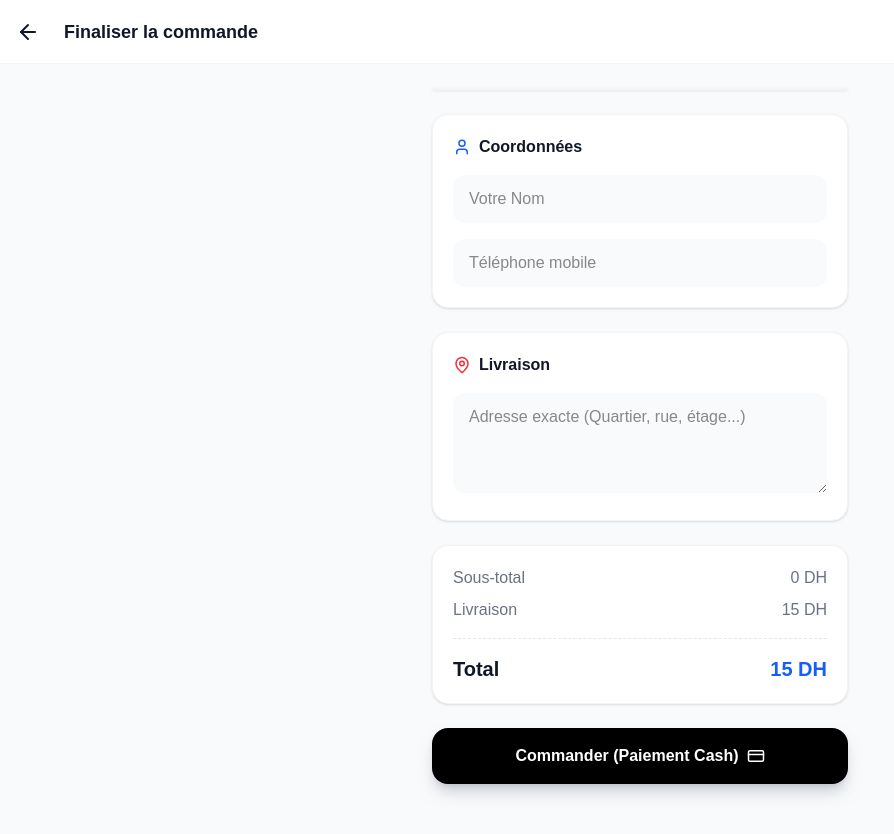
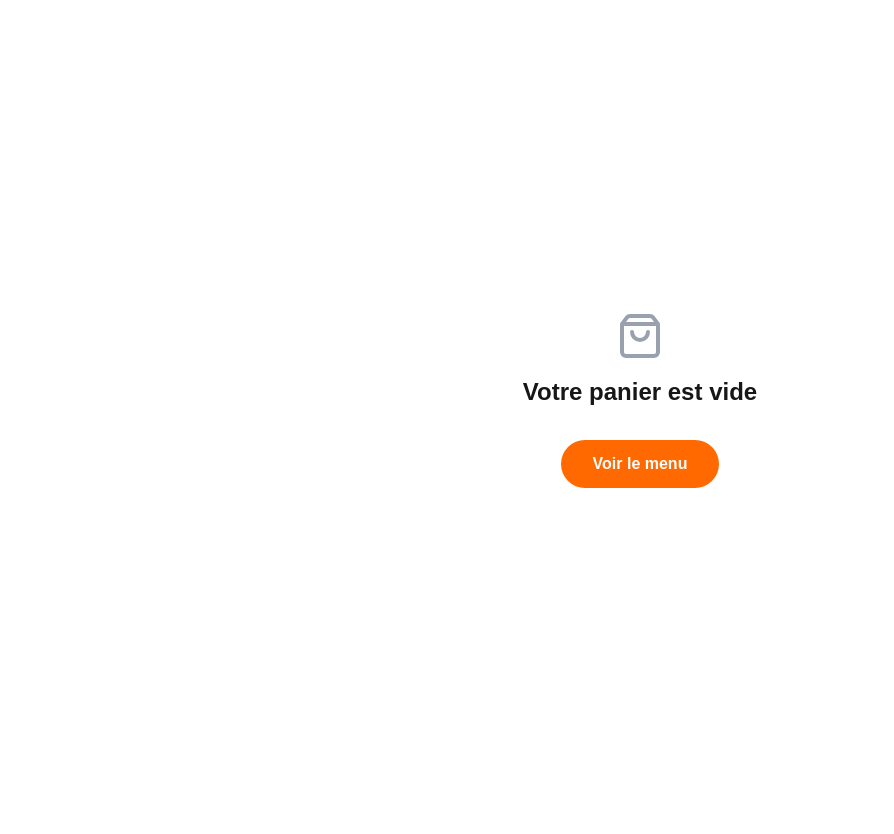
Before and after one commit to mwebsolutions86/web-ordering, a Next.js app: page /cart in a window 1280 px wide. Shown: the top 834 px of the page, without its empty margins (0-894 px from the left). After the commit the page ends 800 px from the top, so only its background shows below. Built offline with nearby package versions, Linux system fonts and the light colour scheme.

Commit message:
Description de ce que tu as changé

```diff
--- a/app/cart/page.tsx
+++ b/app/cart/page.tsx
@@ -1,180 +1,123 @@
-'use client'
+"use client";
 
-import { useState, useEffect } from 'react'
-import { useCartStore } from '@/lib/store'
-import { supabase } from '@/lib/supabase'
-import { Trash2, ArrowLeft, CheckCircle, MapPin, User, Loader2, CreditCard } from 'lucide-react'
-import Link from 'next/link'
-import { STORE_ID } from '@/lib/constants' // <--- Import Important
+import React, { useState, useEffect } from 'react';
+import Link from 'next/link';
+import { useCartStore } from '@/lib/store';
+import { ShoppingBag, Trash2, ArrowLeft, Loader2, CheckCircle } from 'lucide-react';
+import { supabase } from '@/lib/supabase';
+import { STORE_ID } from '@/lib/constants';
 
 export default function CartPage() {
-  // ... (Hooks habituels)
-  const { items, removeItem, clearCart, total } = useCartStore()
-  const [mounted, setMounted] = useState(false)
-  const [isSubmitting, setIsSubmitting] = useState(false)
-  const [orderComplete, setOrderComplete] = useState(false)
+  const { items, removeItem, clearCart, total } = useCartStore();
+  const [mounted, setMounted] = useState(false);
+  const [isSubmitting, setIsSubmitting] = useState(false);
+  const [orderComplete, setOrderComplete] = useState(false);
+  const [formData, setFormData] = useState({ name: '', phone: '', address: '' });
 
-  const [formData, setFormData] = useState({ name: '', phone: '', address: '' })
+  useEffect(() => setMounted(true), []);
 
-  useEffect(() => setMounted(true), [])
+  if (!mounted) return null;
 
-  const DELIVERY_FEE = 15
-  const cartTotal = total()
-  const finalTotal = cartTotal + DELIVERY_FEE
+  const cartTotal = total();
+  const deliveryFee = 15;
+  const finalTotal = cartTotal + deliveryFee;
 
   const handleSubmit = async (e: React.FormEvent) => {
-    e.preventDefault()
-    if (items.length === 0) return
-
-    setIsSubmitting(true)
+    e.preventDefault();
+    if (items.length === 0) return;
+    setIsSubmitting(true);
 
     try {
-      // 🏗️ 1. CRÉATION DE LA COMMANDE (HEADER)
-      // On utilise les nouveaux champs stricts de la DB
-      const { data: order, error: orderError } = await supabase
-        .from('orders')
-        .insert({
-          store_id: STORE_ID,          // Liaison au magasin physique
-          status: 'NEW',               // Enum Strict
-          payment_status: 'PENDING',
-          payment_method: 'CASH',
+      const rpcItems = items.map(item => ({
+        product_id: item.id,
+        quantity: item.quantity,
+        options: []
+      }));
 
-          total_amount: finalTotal,
-          delivery_fee: DELIVERY_FEE,
-          delivery_address: formData.address,
+      const { error: rpcError } = await supabase.rpc('create_order_secure', {
+        p_store_id: STORE_ID,
+        p_items: rpcItems,
+        p_delivery_address: formData.address,
+        p_location: null
+      });
 
-          guest_info: { name: formData.name, phone: formData.phone } // JSONB
-        })
-        .select()
-        .single()
+      if (rpcError) throw rpcError;
 
-      if (orderError) throw orderError
+      clearCart();
+      setOrderComplete(true);
+    } catch (error: unknown) {
+      const msg = error instanceof Error ? error.message : "Erreur inconnue";
+      alert("Erreur: " + msg);
+    } finally {
+      setIsSubmitting(false);
+    }
+  };
 
-      // 🏗️ 2. CRÉATION DES LIGNES (ITEMS)
-      // On sauvegarde le prix au moment de l'achat (Snapshot)
-      const orderItems = items.map(item => ({
-        order_id: order.id,
-        product_id: item.id,
-        product_name: item.name,
-        unit_price: item.price,
-        quantity: item.quantity
-      }))
-
-      const { error: itemsError } = await supabase
-        .from('order_items')
-        .insert(orderItems)
-
-      if (itemsError) throw itemsError
-
-      // Succès !
-      clearCart()
-      setOrderComplete(true)
-
-    } catch (error) {
-      console.error("Erreur commande:", error)
-      alert("Erreur technique lors de la commande.")
-    } finally {
-      setIsSubmitting(false)
-    }
-  }
-
-  // ... (Reste du JSX d'affichage inchangé, c'est juste de l'UI)
   if (orderComplete) {
     return (
       <div className="min-h-screen flex flex-col items-center justify-center p-4 text-center bg-gray-50">
-        <div className="bg-white p-8 rounded-3xl shadow-xl max-w-sm w-full flex flex-col items-center animate-in fade-in zoom-in duration-300">
-            <div className="w-20 h-20 bg-green-100 rounded-full flex items-center justify-center mb-6">
-                <CheckCircle className="text-green-600 w-10 h-10" />
-            </div>
-            <h1 className="text-2xl font-extrabold text-gray-900">Commande Reçue !</h1>
-            <p className="text-gray-500 mt-2 mb-8">La cuisine du <b>Casablanca HQ</b> a reçu votre ticket. Ça va chauffer ! 🔥</p>
-
-            <Link href="/" className="w-full py-4 bg-black text-white rounded-xl font-bold hover:bg-gray-800 transition">
-                Commander à nouveau
-            </Link>
+        <div className="bg-white p-8 rounded-3xl shadow-xl max-w-sm w-full flex flex-col items-center">
+            <CheckCircle className="text-green-600 w-16 h-16 mb-4" />
+            <h1 className="text-2xl font-bold">Commande Reçue !</h1>
+            <p className="text-gray-500 mt-2 mb-8">Votre commande est en préparation.</p>
+            <Link href="/" className="w-full py-4 bg-black text-white rounded-xl font-bold">Retour au menu</Link>
         </div>
       </div>
-    )
+    );
   }
 
-  if (!mounted) return null
+  if (items.length === 0) {
+    return (
+      <div className="min-h-screen flex flex-col items-center justify-center p-4">
+        <ShoppingBag size={48} className="text-gray-400 mb-4" />
+        <h1 className="text-2xl font-bold mb-8">Votre panier est vide</h1>
+        <Link href="/" className="bg-orange-500 text-white px-8 py-3 rounded-full font-semibold">Voir le menu</Link>
+      </div>
+    );
+  }
 
   return (
-    <div className="min-h-screen bg-gray-50 pb-20">
-      <header className="bg-white px-4 h-16 flex items-center gap-4 sticky top-0 z-10 border-b border-gray-100">
-        <Link href="/" className="p-2 -ml-2 hover:bg-gray-100 rounded-full transition">
-            <ArrowLeft className="text-gray-900" />
-        </Link>
-        <h1 className="text-lg font-bold text-gray-900">Finaliser la commande</h1>
-      </header>
+    <div className="max-w-4xl mx-auto px-4 py-8">
+      <div className="flex items-center mb-8">
+        <Link href="/" className="mr-4 p-2 hover:bg-gray-100 rounded-full"><ArrowLeft size={24} /></Link>
+        <h1 className="text-3xl font-bold">Mon Panier</h1>
+      </div>
 
-      <main className="max-w-md mx-auto px-4 py-6 space-y-6">
-        {/* Liste Panier */}
-        <div className="bg-white rounded-2xl shadow-sm border border-gray-100 overflow-hidden">
-            {items.map((item) => (
-                <div key={item.id} className="p-4 flex items-center justify-between border-b border-gray-50 last:border-0">
-                    <div className="flex items-center gap-4">
-                        <div className="bg-gray-50 w-8 h-8 flex items-center justify-center rounded-lg font-bold text-sm text-gray-900 border border-gray-200">
-                            {item.quantity}
-                        </div>
-                        <div>
-                            <p className="font-bold text-gray-900">{item.name}</p>
-                            <p className="text-sm text-gray-500">{item.price} DH</p>
-                        </div>
-                    </div>
-                    <button onClick={() => removeItem(item.id)} className="p-2 text-gray-300 hover:text-red-500 transition">
-                        <Trash2 size={18} />
-                    </button>
-                </div>
-            ))}
+      <div className="grid grid-cols-1 lg:grid-cols-3 gap-8">
+        <div className="lg:col-span-2 space-y-4">
+          {items.map((item) => (
+            <div key={item.id} className="bg-white border rounded-xl p-4 flex justify-between items-center">
+              <div>
+                <h3 className="font-semibold text-lg">{item.name}</h3>
+                <p className="text-orange-500 font-bold">{item.price.toFixed(2)} DH</p>
+                <p className="text-sm text-gray-400">Quantité: {item.quantity}</p>
+              </div>
+              <button onClick={() => removeItem(item.id)} className="p-2 text-gray-400 hover:text-red-500"><Trash2 size={20} /></button>
+            </div>
+          ))}
+
+          <form id="orderForm" onSubmit={handleSubmit} className="bg-white border rounded-xl p-6 space-y-4">
+            <h2 className="text-xl font-bold">Coordonnées</h2>
+            <input type="text" placeholder="Nom" required className="w-full p-3 bg-gray-50 rounded-lg" value={formData.name} onChange={e => setFormData({...formData, name: e.target.value})} />
+            <input type="tel" placeholder="Téléphone" required className="w-full p-3 bg-gray-50 rounded-lg" value={formData.phone} onChange={e => setFormData({...formData, phone: e.target.value})} />
+            <textarea placeholder="Adresse de livraison" required className="w-full p-3 bg-gray-50 rounded-lg" value={formData.address} onChange={e => setFormData({...formData, address: e.target.value})} />
+          </form>
         </div>
 
-        {/* Formulaire */}
-        <form onSubmit={handleSubmit} className="space-y-6">
-            <div className="bg-white rounded-2xl shadow-sm border border-gray-100 p-5 space-y-4">
-                <h2 className="font-bold text-gray-900 flex items-center gap-2">
-                    <User size={18} className="text-blue-600"/> Coordonnées
-                </h2>
-                <input
-                    type="text" placeholder="Votre Nom" required
-                    className="w-full bg-gray-50 border-0 rounded-xl px-4 py-3 focus:ring-2 focus:ring-blue-500 transition"
-                    value={formData.name} onChange={e => setFormData({...formData, name: e.target.value})}
-                />
-                <input
-                    type="tel" placeholder="Téléphone mobile" required
-                    className="w-full bg-gray-50 border-0 rounded-xl px-4 py-3 focus:ring-2 focus:ring-blue-500 transition"
-                    value={formData.phone} onChange={e => setFormData({...formData, phone: e.target.value})}
-                />
+        <div className="lg:col-span-1">
+          <div className="bg-white border rounded-xl p-6 sticky top-8">
+            <h2 className="text-xl font-bold mb-4">Résumé</h2>
+            <div className="space-y-3 mb-6 text-gray-600">
+              <div className="flex justify-between"><span>Sous-total</span><span>{cartTotal.toFixed(2)} DH</span></div>
+              <div className="flex justify-between"><span>Livraison</span><span>{deliveryFee.toFixed(2)} DH</span></div>
+              <div className="border-t pt-3 flex justify-between font-bold text-lg text-black"><span>Total</span><span>{finalTotal.toFixed(2)} DH</span></div>
             </div>
-
-            <div className="bg-white rounded-2xl shadow-sm border border-gray-100 p-5 space-y-4">
-                <h2 className="font-bold text-gray-900 flex items-center gap-2">
-                    <MapPin size={18} className="text-red-500"/> Livraison
-                </h2>
-                <textarea
-                    placeholder="Adresse exacte (Quartier, rue, étage...)" required
-                    className="w-full bg-gray-50 border-0 rounded-xl px-4 py-3 focus:ring-2 focus:ring-blue-500 transition min-h-[100px]"
-                    value={formData.address} onChange={e => setFormData({...formData, address: e.target.value})}
-                />
-            </div>
-
-            <div className="bg-white rounded-2xl shadow-sm border border-gray-100 p-5">
-                <div className="flex justify-between text-gray-500 mb-2"><span>Sous-total</span><span>{cartTotal} DH</span></div>
-                <div className="flex justify-between text-gray-500 mb-4"><span>Livraison</span><span>{DELIVERY_FEE} DH</span></div>
-                <div className="border-t border-dashed border-gray-200 pt-4 flex justify-between items-center">
-                    <span className="font-bold text-xl text-gray-900">Total</span>
-                    <span className="font-bold text-xl text-blue-600">{finalTotal} DH</span>
-                </div>
-            </div>
-
-            <button
-                type="submit" disabled={isSubmitting}
-                className="w-full bg-black text-white font-bold py-4 rounded-2xl shadow-lg shadow-gray-400/50 hover:bg-gray-800 transition active:scale-95 disabled:opacity-70 flex items-center justify-center gap-2"
-            >
-                {isSubmitting ? <Loader2 className="animate-spin" /> : <>Commander (Paiement Cash) <CreditCard size={18}/></>}
+            <button form="orderForm" type="submit" disabled={isSubmitting} className="w-full bg-orange-500 text-white py-4 rounded-xl font-bold flex items-center justify-center">
+              {isSubmitting ? <Loader2 className="animate-spin" /> : "Confirmer la commande"}
             </button>
-        </form>
-      </main>
+          </div>
+        </div>
+      </div>
     </div>
-  )
+  );
 }
--- a/package.json
+++ b/package.json
@@ -6,7 +6,8 @@
     "dev": "next dev",
     "build": "next build",
     "start": "next start",
-    "lint": "eslint"
+    "lint": "eslint",
+    "update-types": "npx supabase gen types typescript --project-id \"kdoodpxjgczqajykcqcd\" > types/supabase.ts"
   },
   "dependencies": {
     "@supabase/supabase-js": "^2.87.1",
```
